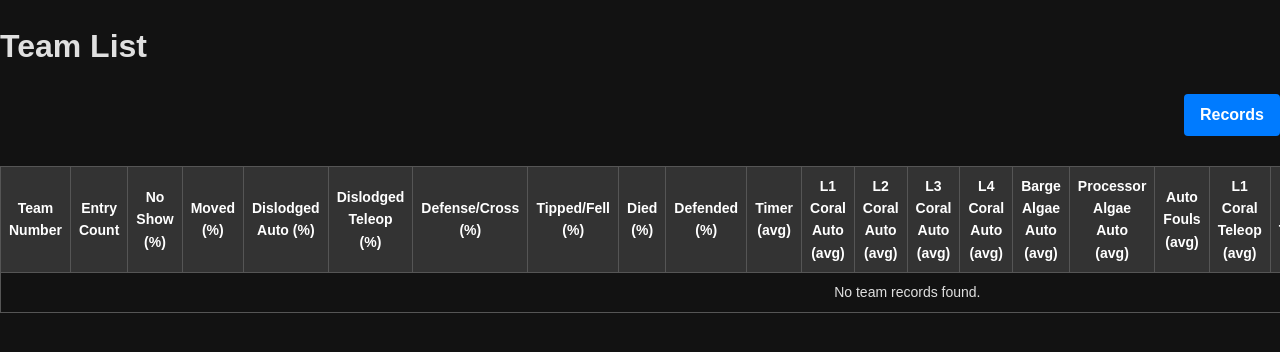
After one commit to WestwoodRobotics/QRScoutScanner, a Flask app: page /team-list in a window 1280 px wide. The commit adds this page. Shown: the top 352 px of the page. Run offline with Flask 3, Linux system fonts and the light colour scheme.

Commit message:
Add team list page to display team statistics and enhance records UI

```diff
--- a/app.py
+++ b/app.py
@@ -158,3 +158,46 @@ def export_csv():
         writer.writerow(record)
     csv_data = output.getvalue()
     return Response(csv_data, mimetype='text/csv', headers={"Content-disposition": "attachment; filename=records.csv"})
+
+@app.route("/team-list")
+def team_list():
+    entries_file = "entries.txt"
+    team_data = {}
+    if os.path.exists(entries_file):
+        with open(entries_file, "r") as f:
+            for line in f:
+                line = line.strip()
+                if line:
+                    fields = [field.strip() for field in line.split('\t')]
+                    processed = process_record(fields)
+                    team = processed[3]  # Team Number at index 3
+                    if team not in team_data:
+                        team_data[team] = {"count": 0, "bool_sum": {}, "num_sum": {}}
+                    team_data[team]["count"] += 1
+                    rec = processed
+                    # Boolean fields
+                    for idx, key in [(5, "No Show"), (7, "Moved"), (15, "Dislodged Auto"), (17, "Dislodged Teleop"), (25, "Defense/Cross"), (26, "Tipped/Fell"), (28, "Died"), (30, "Defended")]:
+                        val = rec[idx].replace(" ●", "").strip().lower()
+                        team_data[team]["bool_sum"].setdefault(key, 0)
+                        if val == "true":
+                            team_data[team]["bool_sum"][key] += 1
+                    # Numeric fields
+                    for idx, key in [(8, "Timer"), (9, "L1 Coral Auto"), (10, "L2 Coral Auto"), (11, "L3 Coral Auto"), (12, "L4 Coral Auto"), (13, "Barge Algae Auto"), (14, "Processor Algae Auto"), (16, "Auto Fouls"), (19, "L1 Coral Teleop"), (20, "L2 Coral Teleop"), (21, "L3 Coral Teleop"), (22, "L4 Coral Teleop"), (23, "Barge Algae Teleop"), (24, "Processor Algae Teleop"), (27, "Cage Touches"), (31, "Offense Rating"), (32, "Defense Rating")]:
+                        try:
+                            num = float(rec[idx].replace(" ●", ""))
+                        except:
+                            num = 0
+                        team_data[team]["num_sum"].setdefault(key, 0)
+                        team_data[team]["num_sum"][key] += num
+    team_stats = []
+    for team, data in team_data.items():
+        count = data["count"]
+        row = {"Team Number": team, "Entry Count": count}
+        for key in ["No Show", "Moved", "Dislodged Auto", "Dislodged Teleop", "Defense/Cross", "Tipped/Fell", "Died", "Defended"]:
+            perc = (data["bool_sum"].get(key, 0) / count) * 100
+            row[key + " (%)"] = f"{perc:.1f}%"
+        for key in ["Timer", "L1 Coral Auto", "L2 Coral Auto", "L3 Coral Auto", "L4 Coral Auto", "Barge Algae Auto", "Processor Algae Auto", "Auto Fouls", "L1 Coral Teleop", "L2 Coral Teleop", "L3 Coral Teleop", "L4 Coral Teleop", "Barge Algae Teleop", "Processor Algae Teleop", "Cage Touches", "Offense Rating", "Defense Rating"]:
+            avg = data["num_sum"].get(key, 0) / count
+            row[key + " (avg)"] = f"{avg:.1f}"
+        team_stats.append(row)
+    return render_template("team_list.html", title="Team List", teams=team_stats)
--- /dev/null
+++ b/templates/team_list.html
@@ -0,0 +1,147 @@
+<!DOCTYPE html>
+<html lang="en">
+<head>
+    <meta charset="UTF-8">
+    <title>{{ title }}</title>
+    <link rel="stylesheet" href="/static/main.css">
+    <style>
+        body {
+            background-color: #121212;
+            color: #e0e0e0;
+            font-family: Arial, sans-serif;
+        }
+        .nav-container {
+            margin: 10px 0;
+            text-align: right;
+        }
+        .nav-button {
+            display: inline-block;
+            padding: 8px 16px;
+            background-color: #007bff;
+            color: #fff;
+            text-decoration: none;
+            border-radius: 4px;
+            font-weight: bold;
+        }
+        .table-responsive {
+            width: 100%;
+            overflow-x: auto;
+        }
+        table {
+            width: 100%;
+            border-collapse: collapse;
+            font-size: 14px;
+            margin: 20px 0;
+            min-width: 800px;
+        }
+        th, td {
+            border: 1px solid #555;
+            padding: 8px;
+            text-align: center;
+        }
+        th {
+            background-color: #333;
+            font-weight: 600;
+            color: #fff;
+        }
+        th[colspan] {
+            background-color: #444;
+            font-weight: bold;
+            text-transform: uppercase;
+            letter-spacing: 0.5px;
+            color: #fff;
+        }
+        tbody tr:nth-child(even) {
+            background-color: #1e1e1e;
+        }
+        tbody tr:hover {
+            background-color: #2a2a2a;
+        }
+        @media (max-width: 600px) {
+            table {
+                font-size: 12px;
+            }
+            th, td {
+                padding: 6px;
+            }
+        }
+    </style>
+</head>
+<body>
+    <h1>Team List</h1>
+    <div class="nav-container">
+        <a href="/records" class="nav-button">Records</a>
+    </div>
+    <div class="table-responsive">
+        <table>
+            <thead>
+                <tr>
+                    <!-- Table header: adjust based on computed keys -->
+                    <th>Team Number</th>
+                    <th>Entry Count</th>
+                    <th>No Show (%)</th>
+                    <th>Moved (%)</th>
+                    <th>Dislodged Auto (%)</th>
+                    <th>Dislodged Teleop (%)</th>
+                    <th>Defense/Cross (%)</th>
+                    <th>Tipped/Fell (%)</th>
+                    <th>Died (%)</th>
+                    <th>Defended (%)</th>
+                    <th>Timer (avg)</th>
+                    <th>L1 Coral Auto (avg)</th>
+                    <th>L2 Coral Auto (avg)</th>
+                    <th>L3 Coral Auto (avg)</th>
+                    <th>L4 Coral Auto (avg)</th>
+                    <th>Barge Algae Auto (avg)</th>
+                    <th>Processor Algae Auto (avg)</th>
+                    <th>Auto Fouls (avg)</th>
+                    <th>L1 Coral Teleop (avg)</th>
+                    <th>L2 Coral Teleop (avg)</th>
+                    <th>L3 Coral Teleop (avg)</th>
+                    <th>L4 Coral Teleop (avg)</th>
+                    <th>Barge Algae Teleop (avg)</th>
+                    <th>Processor Algae Teleop (avg)</th>
+                    <th>Cage Touches (avg)</th>
+                    <th>Offense Rating (avg)</th>
+                    <th>Defense Rating (avg)</th>
+                </tr>
+            </thead>
+            <tbody>
+                {% for team in teams %}
+                <tr>
+                    <td>{{ team['Team Number'] }}</td>
+                    <td>{{ team['Entry Count'] }}</td>
+                    <td>{{ team['No Show (%)'] }}</td>
+                    <td>{{ team['Moved (%)'] }}</td>
+                    <td>{{ team['Dislodged Auto (%)'] }}</td>
+                    <td>{{ team['Dislodged Teleop (%)'] }}</td>
+                    <td>{{ team['Defense/Cross (%)'] }}</td>
+                    <td>{{ team['Tipped/Fell (%)'] }}</td>
+                    <td>{{ team['Died (%)'] }}</td>
+                    <td>{{ team['Defended (%)'] }}</td>
+                    <td>{{ team['Timer (avg)'] }}</td>
+                    <td>{{ team['L1 Coral Auto (avg)'] }}</td>
+                    <td>{{ team['L2 Coral Auto (avg)'] }}</td>
+                    <td>{{ team['L3 Coral Auto (avg)'] }}</td>
+                    <td>{{ team['L4 Coral Auto (avg)'] }}</td>
+                    <td>{{ team['Barge Algae Auto (avg)'] }}</td>
+                    <td>{{ team['Processor Algae Auto (avg)'] }}</td>
+                    <td>{{ team['Auto Fouls (avg)'] }}</td>
+                    <td>{{ team['L1 Coral Teleop (avg)'] }}</td>
+                    <td>{{ team['L2 Coral Teleop (avg)'] }}</td>
+                    <td>{{ team['L3 Coral Teleop (avg)'] }}</td>
+                    <td>{{ team['L4 Coral Teleop (avg)'] }}</td>
+                    <td>{{ team['Barge Algae Teleop (avg)'] }}</td>
+                    <td>{{ team['Processor Algae Teleop (avg)'] }}</td>
+                    <td>{{ team['Cage Touches (avg)'] }}</td>
+                    <td>{{ team['Offense Rating (avg)'] }}</td>
+                    <td>{{ team['Defense Rating (avg)'] }}</td>
+                </tr>
+                {% else %}
+                <tr><td colspan="28">No team records found.</td></tr>
+                {% endfor %}
+            </tbody>
+        </table>
+    </div>
+</body>
+</html>
```
Also changed, not shown: templates/records.html (+8 -1 lines).
